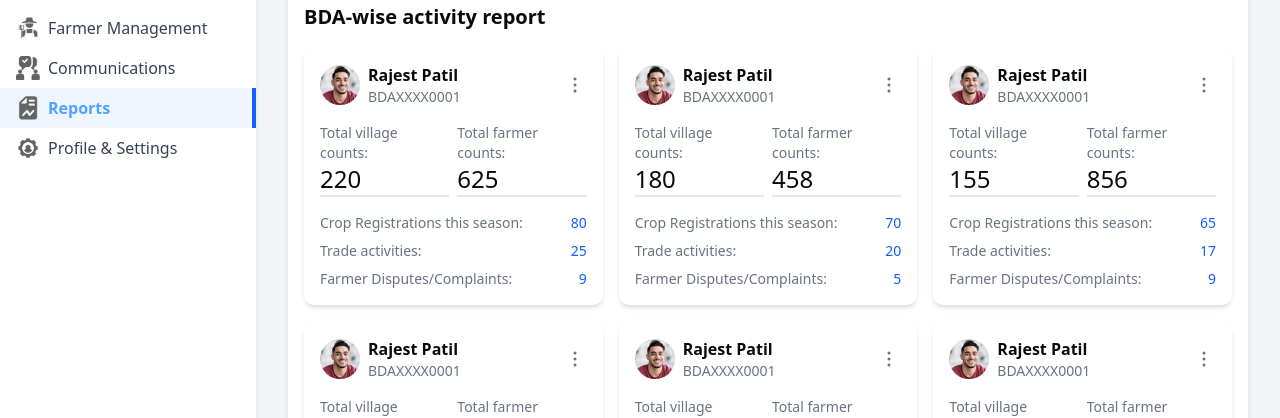
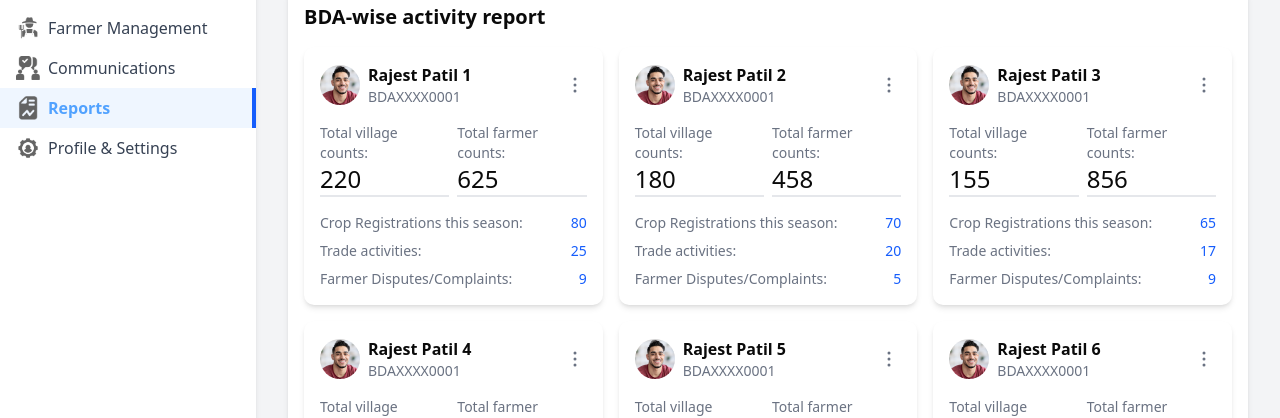
Before and after one commit to Technology-Agriculture-Creater/TAC-Admin-Panel, a Next.js app in the folder client/: page /reports in a window 1280 px wide. Shown: the part 215-633 px from the top of the page. Built offline with nearby package versions, Linux system fonts and the light colour scheme.

Commit message:
refactor(reports): move bda profile to dedicated page and update data
Simplify the reports page by removing inline profile display and creating a separate page for BDA profiles. Update report data to have unique names for each entry.

```diff
--- /dev/null
+++ b/client/src/app/reports/[bdaName]/page.tsx
@@ -0,0 +1,62 @@
+"use client";
+import React from "react";
+import { useParams } from "next/navigation";
+import reportsData from "../../../data/Reports.json";
+import Image from "next/image";
+
+const BdaProfilePage = () => {
+  const params = useParams();
+  const bdaNameFromUrl = params.bdaName as string;
+
+  const bda = reportsData.find(
+    (report) => report.bdaName.replace(/ /g, "-") === bdaNameFromUrl
+  );
+
+  if (!bda) {
+    return <div className="p-4">BDA Not Found</div>;
+  }
+
+  return (
+    <div className="p-4">
+      <div className="bg-white p-4 rounded-lg shadow-md">
+        <div className="flex items-center mb-4">
+          <Image
+            src="/Images/profile.jpg"
+            alt="BDA Profile"
+            height={0}
+            width={0}
+            sizes={"100vw"}
+            className="w-20 h-20 rounded-full mr-4 object-cover"
+          />
+          <div>
+            <h1 className="text-2xl font-semibold">{bda.bdaName}</h1>
+            <p className="text-gray-600">{bda.bdaId}</p>
+          </div>
+        </div>
+        <div className="grid grid-cols-1 md:grid-cols-2 gap-4">
+          <div>
+            <p className="text-gray-700">
+              Total Village Counts: {bda.totalVillageCounts}
+            </p>
+            <p className="text-gray-700">
+              Total Farmer Counts: {bda.totalFarmerCounts}
+            </p>
+          </div>
+          <div>
+            <p className="text-gray-700">
+              Crop Registrations This Season: {bda.cropRegistrationsThisSeason}
+            </p>
+            <p className="text-gray-700">
+              Trade Activities: {bda.tradeActivities}
+            </p>
+            <p className="text-gray-700">
+              Farmer Disputes/Complaints: {bda.farmerDisputesComplaints}
+            </p>
+          </div>
+        </div>
+      </div>
+    </div>
+  );
+};
+
+export default BdaProfilePage;
--- a/client/src/app/reports/page.tsx
+++ b/client/src/app/reports/page.tsx
@@ -8,15 +8,8 @@ import { useRouter } from "next/navigation";
 
 const ReportsPage = () => {
   const router = useRouter();
-  const [selectedBda, setSelectedBda] = React.useState<
-    (typeof reportsData)[number] | null
-  >(null);
 
-  const handleCardClick = (bdaName: string, bdaId: string) => {
-    const bda = reportsData.find(
-      (report) => report.bdaName === bdaName && report.bdaId === bdaId
-    );
-    setSelectedBda(bda || null);
+  const handleCardClick = (bdaName: string) => {
     router.push(`/reports/${bdaName.replace(/ /g, "-")}`);
   };
 
@@ -162,25 +155,6 @@ const ReportsPage = () => {
         </div>
       </div>
 
-      {selectedBda && (
-        <div className="bg-white p-4 rounded-lg shadow-md mt-4">
-          <h2 className="text-xl font-semibold mb-4">
-            {selectedBda.bdaName} Profile
-          </h2>
-          <p>BDA ID: {selectedBda.bdaId}</p>
-          <p>Total Village Counts: {selectedBda.totalVillageCounts}</p>
-          <p>Total Farmer Counts: {selectedBda.totalFarmerCounts}</p>
-          <p>
-            Crop Registrations This Season:{" "}
-            {selectedBda.cropRegistrationsThisSeason}
-          </p>
-          <p>Trade Activities: {selectedBda.tradeActivities}</p>
-          <p>
-            Farmer Disputes/Complaints: {selectedBda.farmerDisputesComplaints}
-          </p>
-        </div>
-      )}
-
       {/* Charts section */}
       <div className="grid grid-cols-1 lg:grid-cols-2 gap-4 mt-10">
         <CurrentStatisticChart data={currentStatisticData} />
--- a/client/src/data/Reports.json
+++ b/client/src/data/Reports.json
@@ -1,7 +1,7 @@
 [
   {
     "id": "1",
-    "bdaName": "Rajest Patil",
+    "bdaName": "Rajest Patil 1",
     "bdaId": "BDAXXXX0001",
     "totalVillageCounts": 220,
     "totalFarmerCounts": 625,
@@ -11,7 +11,7 @@
   },
   {
     "id": "2",
-    "bdaName": "Rajest Patil",
+    "bdaName": "Rajest Patil 2",
     "bdaId": "BDAXXXX0001",
     "totalVillageCounts": 180,
     "totalFarmerCounts": 458,
@@ -21,7 +21,7 @@
   },
   {
     "id": "3",
-    "bdaName": "Rajest Patil",
+    "bdaName": "Rajest Patil 3",
     "bdaId": "BDAXXXX0001",
     "totalVillageCounts": 155,
     "totalFarmerCounts": 856,
@@ -31,7 +31,7 @@
   },
   {
     "id": "4",
-    "bdaName": "Rajest Patil",
+    "bdaName": "Rajest Patil 4",
     "bdaId": "BDAXXXX0001",
     "totalVillageCounts": 150,
     "totalFarmerCounts": 400,
@@ -41,7 +41,7 @@
   },
   {
     "id": "5",
-    "bdaName": "Rajest Patil",
+    "bdaName": "Rajest Patil 5",
     "bdaId": "BDAXXXX0001",
     "totalVillageCounts": 210,
     "totalFarmerCounts": 645,
@@ -51,7 +51,7 @@
   },
   {
     "id": "6",
-    "bdaName": "Rajest Patil",
+    "bdaName": "Rajest Patil 6",
     "bdaId": "BDAXXXX0001",
     "totalVillageCounts": 200,
     "totalFarmerCounts": 658,
@@ -61,7 +61,7 @@
   },
   {
     "id": "7",
-    "bdaName": "Rajest Patil",
+    "bdaName": "Rajest Patil 7",
     "bdaId": "BDAXXXX0001",
     "totalVillageCounts": 160,
     "totalFarmerCounts": 450,
@@ -71,7 +71,7 @@
   },
   {
     "id": "8",
-    "bdaName": "Rajest Patil",
+    "bdaName": "Rajest Patil 8",
     "bdaId": "BDAXXXX0001",
     "totalVillageCounts": 145,
     "totalFarmerCounts": 390,
@@ -81,7 +81,7 @@
   },
   {
     "id": "9",
-    "bdaName": "Rajest Patil",
+    "bdaName": "Rajest Patil 9",
     "bdaId": "BDAXXXX0001",
     "totalVillageCounts": 175,
     "totalFarmerCounts": 458,
@@ -91,7 +91,7 @@
   },
   {
     "id": "10",
-    "bdaName": "Rajest Patil",
+    "bdaName": "Rajest Patil 10",
     "bdaId": "BDAXXXX0001",
     "totalVillageCounts": 190,
     "totalFarmerCounts": 530,
```
